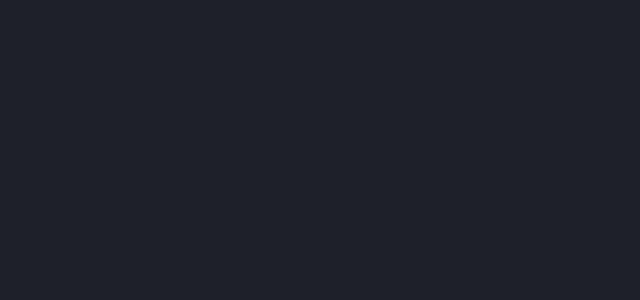
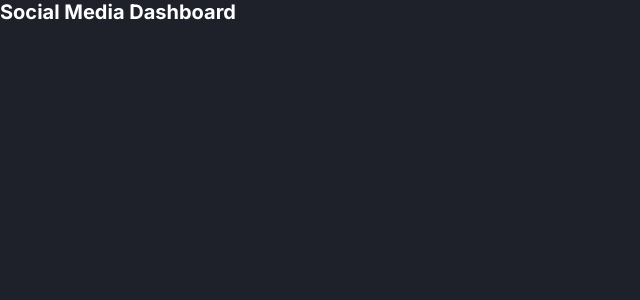
Before and after one commit to luisclicio/frontendmentor-social-media-dashboard, a React (Create React App) app: page / in a window 1280 px wide. Shown: the top 300 px of the page, without its empty margins (0-640 px from the left). Built offline with nearby package versions, Linux system fonts and the light colour scheme; the HTML template or start-up script is replaced by a standard one.

Commit message:
feat: configure routes

```diff
--- a/src/App.tsx
+++ b/src/App.tsx
@@ -1,7 +1,9 @@
+import Routes from './routes';
+
 import './styles/index.css';
 
 function App() {
-  return <div></div>;
+  return <Routes />;
 }
 
 export default App;
--- /dev/null
+++ b/src/pages/Dashboard.tsx
@@ -0,0 +1,3 @@
+export default function Dashboard() {
+  return <h1>Social Media Dashboard</h1>;
+}
--- /dev/null
+++ b/src/routes.tsx
@@ -0,0 +1,13 @@
+import { BrowserRouter, Switch, Route } from 'react-router-dom';
+
+import Dashboard from './pages/Dashboard';
+
+export default function Routes() {
+  return (
+    <BrowserRouter>
+      <Switch>
+        <Route path="/" component={Dashboard} exact />
+      </Switch>
+    </BrowserRouter>
+  );
+}
```
